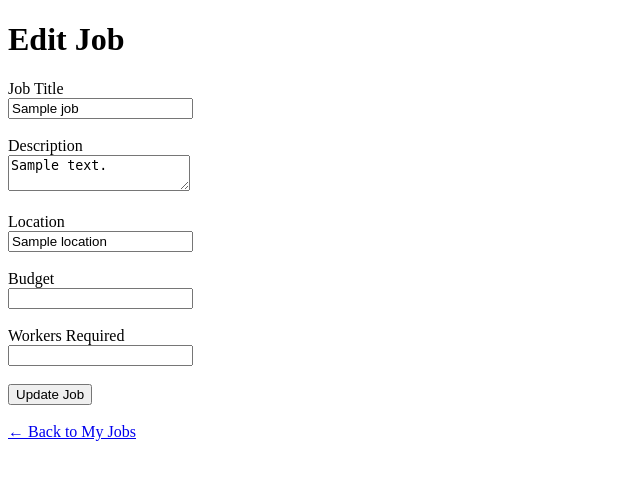
After one commit to asbeelagi05/Taskly, a Flask app: template templates/edit_job.html in a window 1280 px wide. The commit adds this page. Shown: the top 480 px of the page, without its empty margins (0-640 px from the left). Run offline with Flask 3, Linux system fonts and the light colour scheme; the template is opened without the code that fills it: most values are stand-ins (such as "Sample title", 1, 10 or a date in 2020).

Commit message:
Implemented View Job and Edit Job functionality

```diff
--- /dev/null
+++ b/templates/edit_job.html
@@ -0,0 +1,71 @@
+<!DOCTYPE html>
+<html>
+
+<head>
+    <title>Edit Job</title>
+</head>
+
+<body>
+
+<h1>Edit Job</h1>
+
+<form method="POST">
+
+    <label>Job Title</label><br>
+    <input
+        type="text"
+        name="title"
+        value="{{ job.title }}"
+        required
+    >
+    <br><br>
+
+    <label>Description</label><br>
+    <textarea
+        name="description"
+        required
+    >{{ job.description }}</textarea>
+    <br><br>
+
+    <label>Location</label><br>
+    <input
+        type="text"
+        name="location"
+        value="{{ job.location }}"
+        required
+    >
+    <br><br>
+
+    <label>Budget</label><br>
+    <input
+        type="number"
+        name="budget"
+        value="{{ job.budget }}"
+        required
+    >
+    <br><br>
+
+    <label>Workers Required</label><br>
+    <input
+        type="number"
+        name="workers_required"
+        value="{{ job.workers_required }}"
+        required
+    >
+    <br><br>
+
+    <button type="submit">
+        Update Job
+    </button>
+
+</form>
+
+<br>
+
+<a href="{{ url_for('customer.my_jobs') }}">
+    ← Back to My Jobs
+</a>
+
+</body>
+
+</html>
--- a/templates/my_jobs.html
+++ b/templates/my_jobs.html
@@ -27,11 +27,9 @@
 
         <p><strong>Status:</strong> {{ job.status }}</p>
 
-            <br>
-
         <a href="{{ url_for('jobs.view_job', job_id=job.id) }}">View</a> |
 
-            <a href="#">Edit</a> |
+        <a href="{{ url_for('jobs.edit_job', job_id=job.id) }}">Edit</a> |
 
         <a href="#">Delete</a> |
 
@@ -49,7 +47,7 @@
 
 <br>
 
-    <a href="{{ url_for('customer.dashboard') }}">Back to Dashboard</a>
+<a href="{{ url_for('customer.dashboard') }}">← Back to Dashboard</a>
 
 </body>
 
```
Also changed, not shown: routes/customer.py (+27 -8 lines), routes/jobs.py (+36 -0 lines). Lines whose indentation alone changed are shown as unchanged.
